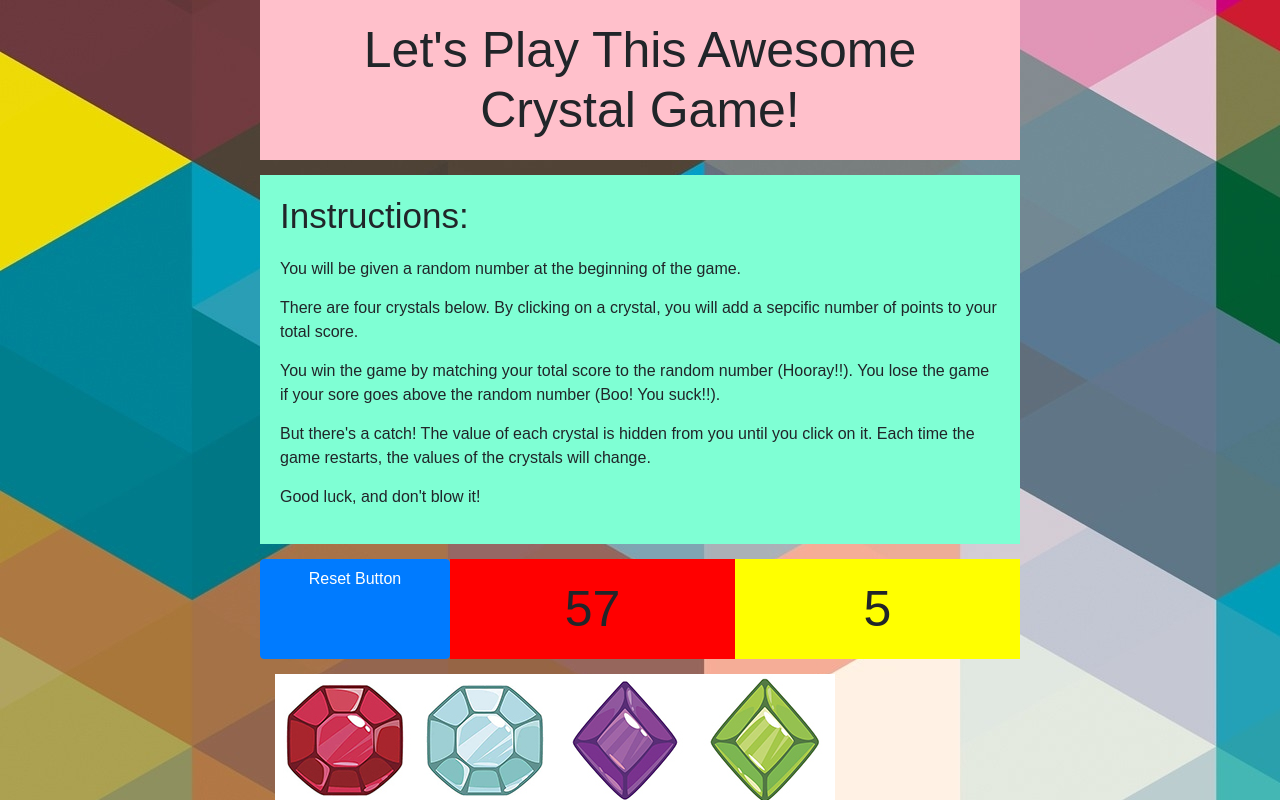
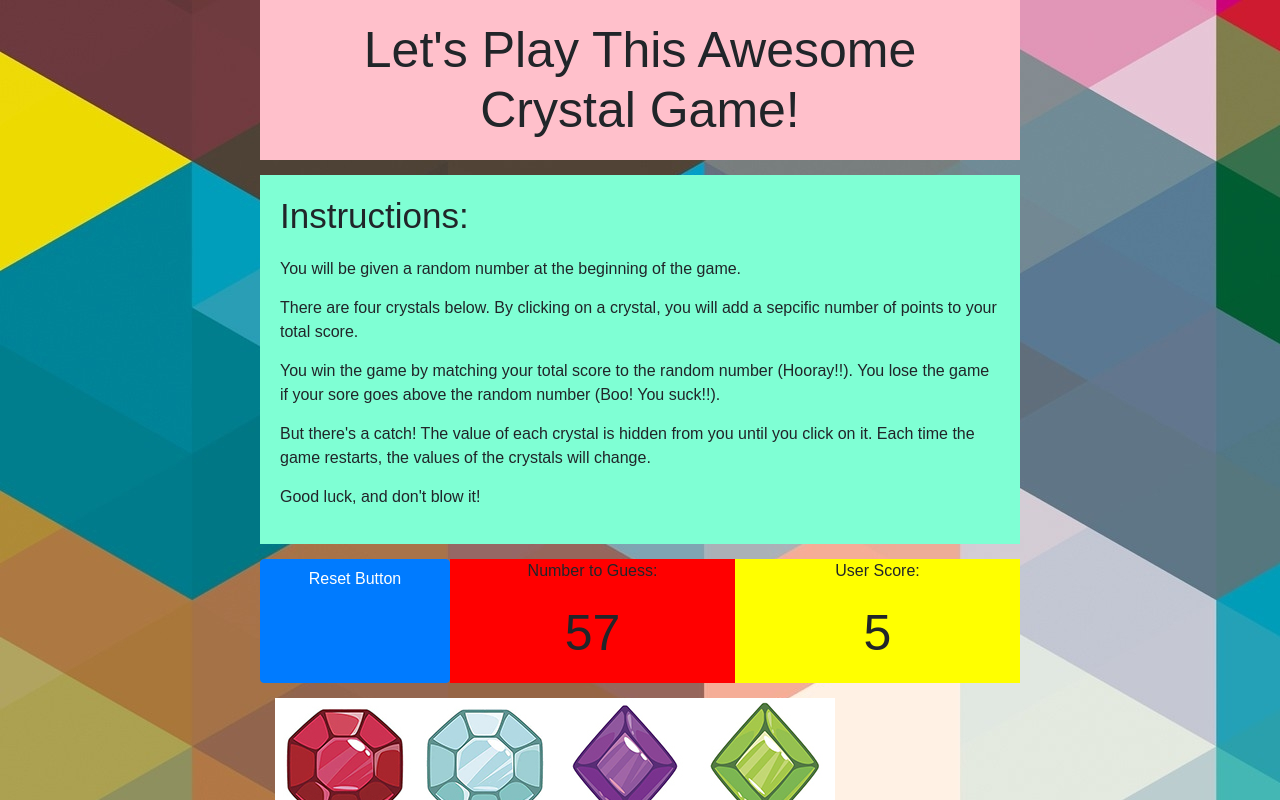
Before and after one commit to mmac06/unit-4-game, a plain HTML site: page index.html in a window 1280 px wide. Both pictures are taken after a click on the picture 345 px from the left and 740 px from the top of the page. Shown: the top 800 px of the page. Drawn offline with nearby package versions, Linux system fonts and the light colour scheme.

Commit message:
box headers

```diff
--- a/assets/css/style.css
+++ b/assets/css/style.css
@@ -36,9 +36,7 @@ p {
 
 #userScore {
     background-color: yellow;
-    /* margin-bottom: 15px; */
     text-align: center;
-    /* padding-left: 10px; */
 }
 
 .crtlPanel {
@@ -47,15 +45,13 @@ p {
 
 #cpuGuess {
     background-color: red;
-    /* margin-bottom: 15px; */
     text-align: center;
-    /* padding-right: 10px; */
 }
 
 .scoreBox {
     background-color: greenyellow;
     text-align: center;
-    /* padding-left: 10px; */
+    /* margin-bottom: 150px; */
 }
 
 .images {
--- a/assets/javascript/game.js
+++ b/assets/javascript/game.js
@@ -26,26 +26,18 @@ $(document).ready(function () {
 
         console.log($(this).attr("data-jewelRandomValue"));
         userScore = userScore + parseInt($(this).attr("data-jewelRandomValue"));
-        $("#userScore").html("<h1>" + userScore + "</h1>");
+        $("#userScore").html("<p>" + "User Score:" + "</br>" + "</p>" + "<h1>" + userScore + "</h1>");
 
         winCount();
 
     });
 
 
-
-    // var imageArray = ["./assets/images/jewel1.jpg", "./assets/images/jewel2.jpg", "./assets/images/jewel3.jpg", "./assets/images/jewel4.jpg"]
-    // console.log(imageArray);
-    // for (var i = 0; i < jewelValue.length; i++) {
-    //     var imageJewel = $("<img src= '" + imageArray[i] + "'data-jewel='" + jewelValue[i] +"'/img>");
-    //     $(".images").append(imageJewel);
-    // }
-
     // calculates random computer guess
     function calculateTarget() {
         targetNumber = Math.floor(Math.random() * 101) + 19;
         // show this on the page
-        $("#cpuGuess").html("<h1>" + targetNumber + "</h1>");
+        $("#cpuGuess").html("<p>" + "Number to Guess:" + "</br>" + "<h1>" + targetNumber + "</h1>");
     }
     // run the above function
     calculateTarget();
@@ -66,8 +58,7 @@ $(document).ready(function () {
             }
         }
     }
-    // run the above function
-    winCount();
+
 
 
 
--- a/index.html
+++ b/index.html
@@ -56,7 +56,7 @@
                 <!-- <p>Number to Guess</p> -->
             </div>
             <div class="col-sm-3 guess" id="userScore">
-                <p id="score">User Score</p>
+                <p id="score">User Score:</p>
             </div>
             <div class="col-sm-2"></div>
         </div>
@@ -65,18 +65,6 @@
         <div class="row">
             <div class="col-sm-2"></div>
             <div class="col-sm-8 images"></div>
-
-            <!-- <img src="/unit-4-game/assets/images/jewel1.jpg" class="col-sm-2 jewel" id="jewel1"></img>
-            <img src="/unit-4-game/assets/images/jewel2.jpg" class="col-sm-2 jewel" id="jewel2"></img>
-            <img src="/unit-4-game/assets/images/jewel3.jpg" class="col-sm-2 jewel" id="jewel3"></img>
-            <img src="/unit-4-game/assets/images/jewel4.jpg" class="col-sm-2 jewel" id="jewel4"></img> -->
-            <!-- <div class="col-sm-2 jewel" id="jewel1"></div>
-            <div class="col-sm-2 jewel" id="jewel2"></div>
-            <div class="col-sm-2 jewel" id="jewel3"></div>
-            <div class="col-sm-2 jewel" id="jewel4"></div> -->
-
-
-
             <div class="col-sm-2"></div>
         </div>
 
```
